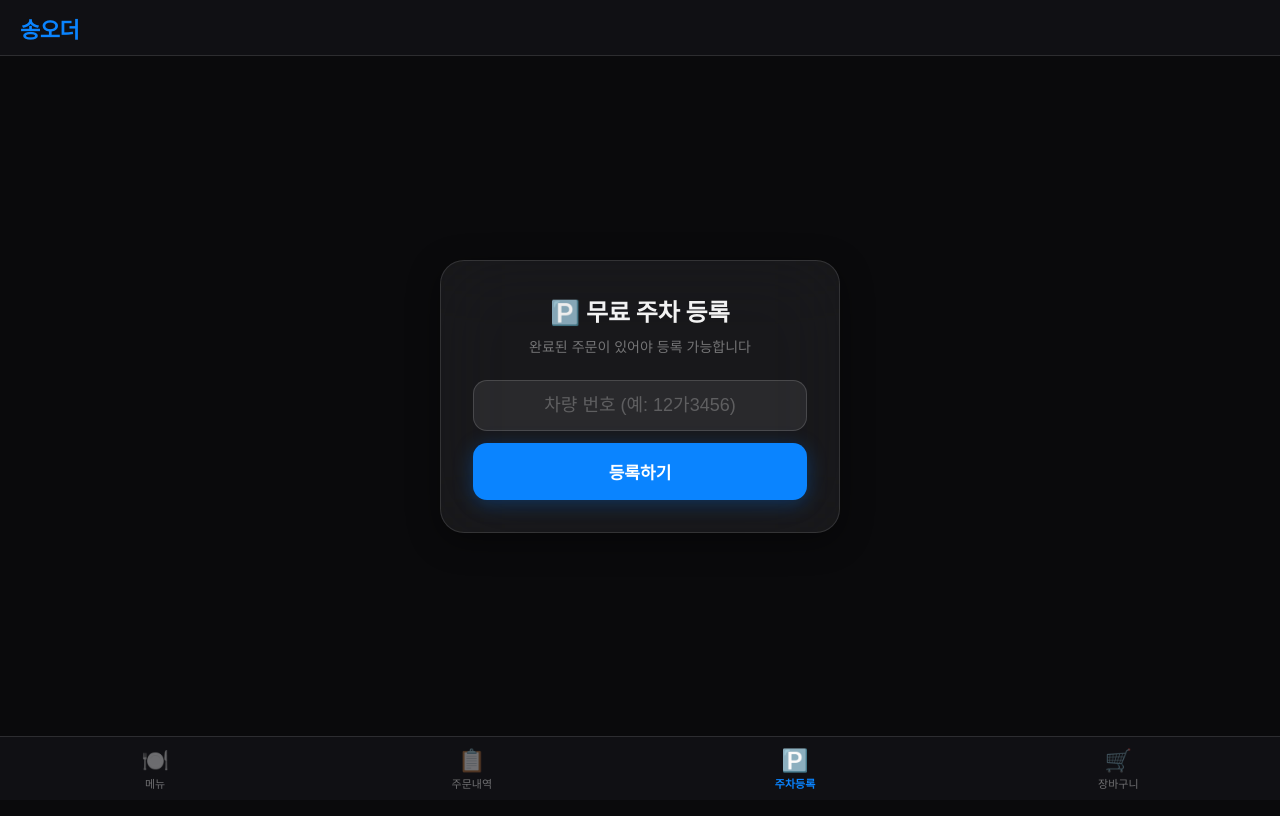
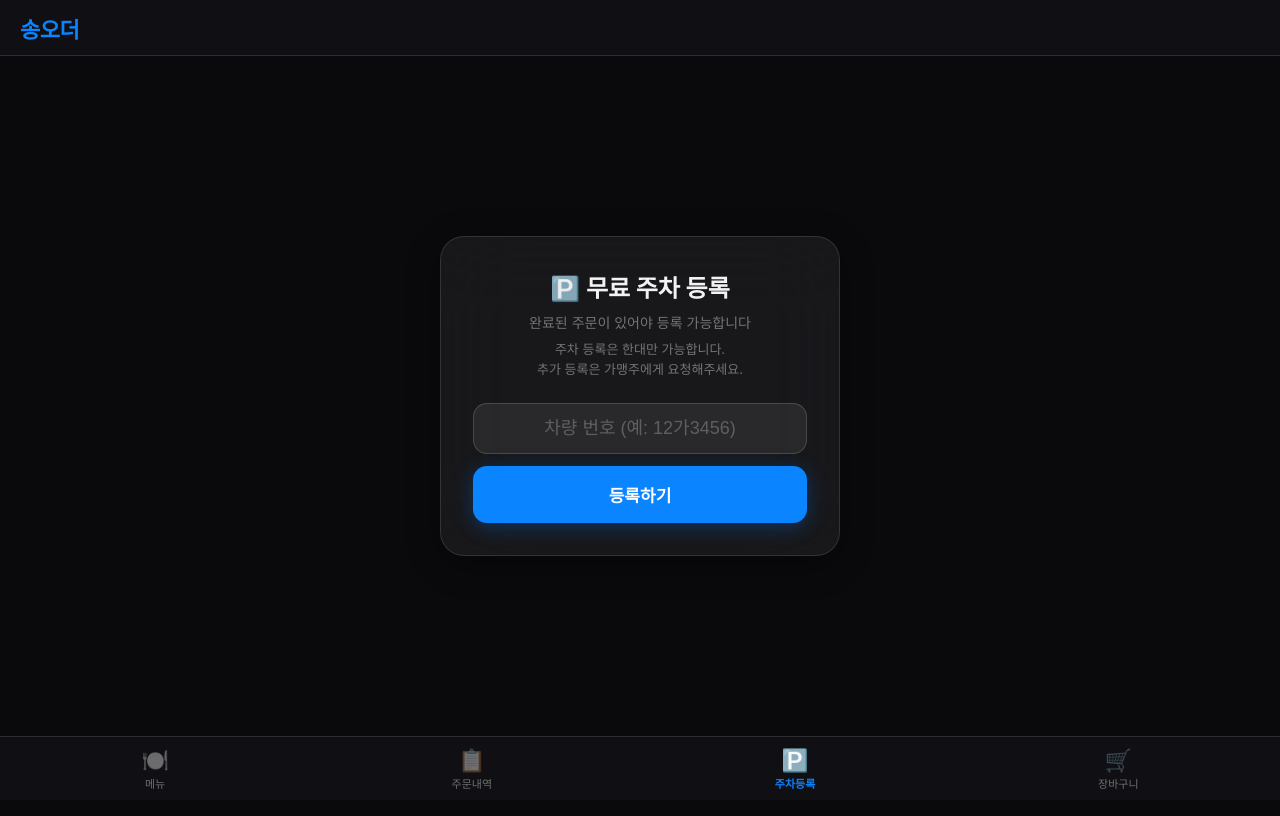
Before and after one commit to da0-gif/ai-dlc-education, a React (Vite) app in the folder frontend/: page /customer/parking in a window 1280 px wide. Built offline with nearby package versions, Linux system fonts and the light colour scheme; sample sign-in values are in the browser's storage.

Commit message:
feat: 주차 등록 화면에 1대 제한 안내 문구 추가

```diff
--- a/frontend/src/components/customer/ParkingRegister.tsx
+++ b/frontend/src/components/customer/ParkingRegister.tsx
@@ -33,7 +33,8 @@ export function ParkingRegister() {
     <div style={{ background: 'var(--bg-primary)', minHeight: 'calc(100vh - 56px - 64px)', display: 'flex', alignItems: 'center', justifyContent: 'center' }}>
       <div style={{ ...glass, borderRadius: 24, padding: 32, width: 400, maxWidth: '90%' }}>
         <h2 style={{ color: 'var(--text-primary)', margin: '0 0 8px', textAlign: 'center', fontWeight: '700' }}>🅿️ 무료 주차 등록</h2>
-        <p style={{ color: 'var(--text-muted)', textAlign: 'center', margin: '0 0 24px', fontSize: 14 }}>완료된 주문이 있어야 등록 가능합니다</p>
+        <p style={{ color: 'var(--text-muted)', textAlign: 'center', margin: '0 0 8px', fontSize: 14 }}>완료된 주문이 있어야 등록 가능합니다</p>
+        <p style={{ color: 'var(--text-muted)', textAlign: 'center', margin: '0 0 24px', fontSize: 13, lineHeight: 1.5 }}>주차 등록은 한대만 가능합니다.<br/>추가 등록은 가맹주에게 요청해주세요.</p>
         {message && <div style={{ background: 'rgba(48,209,88,0.15)', color: '#30d158', padding: '10px 16px', borderRadius: 12, marginBottom: 16, fontSize: 14, fontWeight: '500' }}>{message}</div>}
         {error && <div style={{ background: 'rgba(255,59,48,0.15)', color: '#ff3b30', padding: '10px 16px', borderRadius: 12, marginBottom: 16, fontSize: 14, fontWeight: '500' }}>{error}</div>}
         {existing && <div style={{ background: 'var(--bg-input)', padding: '10px 16px', borderRadius: 12, marginBottom: 16, color: 'var(--text-secondary)', fontSize: 14 }}>현재 등록: <strong style={{ color: 'var(--text-primary)' }}>{existing.plate_number}</strong></div>}
```
